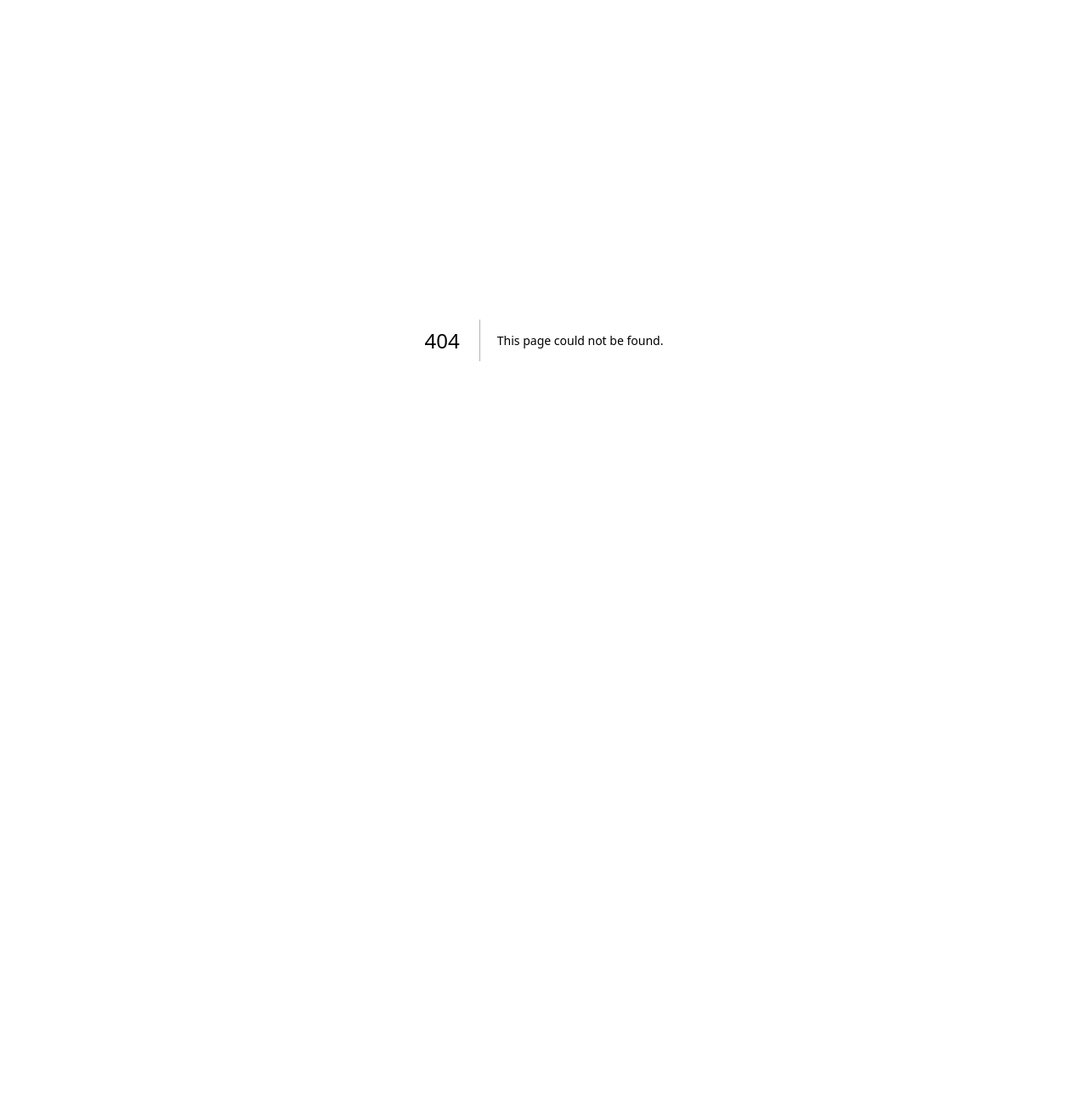
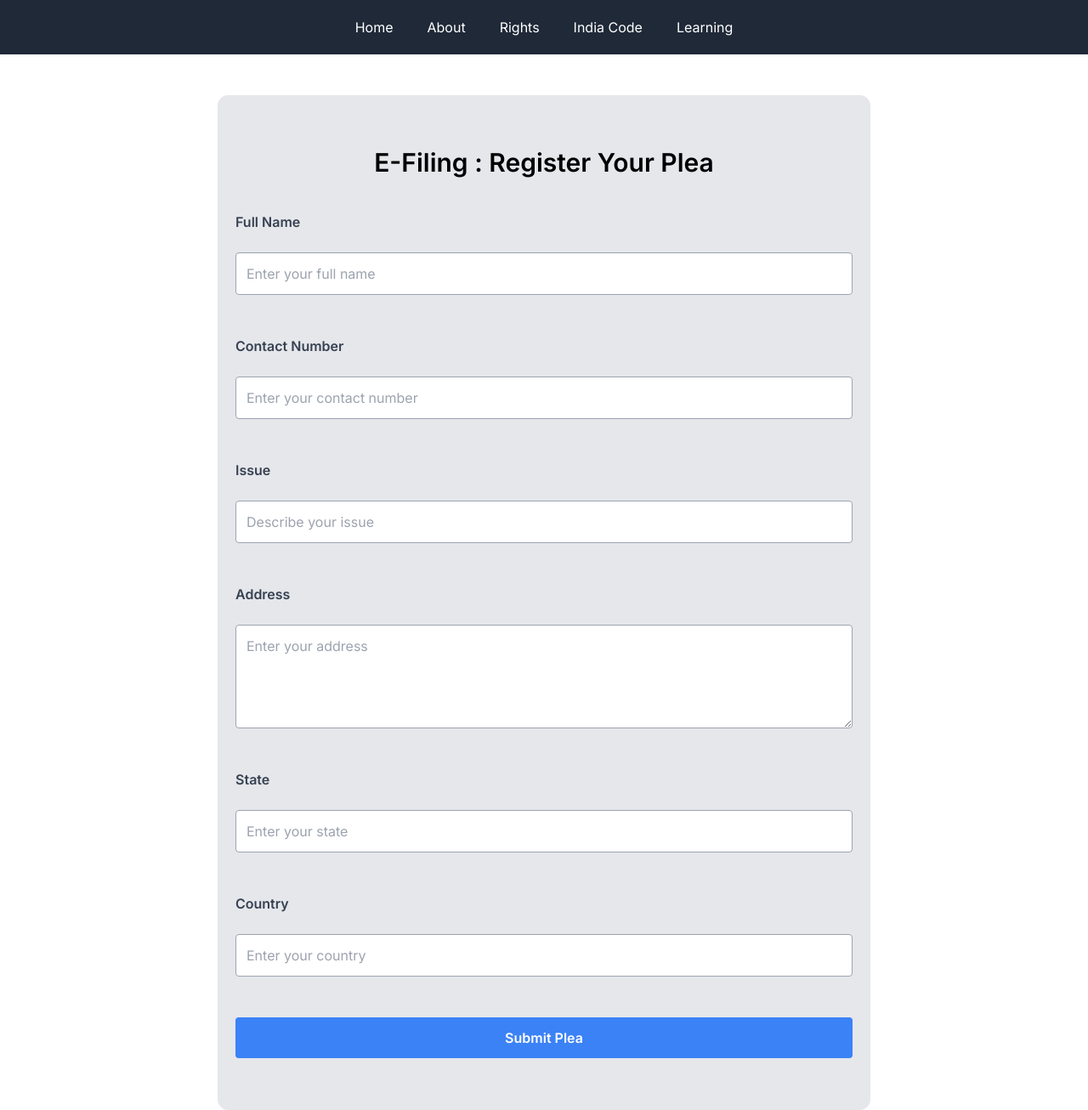
Before and after one commit to krishnas005/CodeZephyr, a Next.js app: page /services/e-filing in a window 1280 px wide. Before the commit this address had no page. Shown: the whole page at 85% size. Before the commit the page ends 800 px from the top, so only its background shows below. Built offline with nearby package versions, Linux system fonts and the light colour scheme.

Commit message:
new-commit

```diff
--- a/src/app/about/page.tsx
+++ b/src/app/about/page.tsx
@@ -12,22 +12,23 @@ const AboutPage = () => {
     <Logobar />
     <Navbar />
     <div className="container mx-auto mt-10 p-5">
+      <div className="text-center text-3xl font-semibold"><h1>About Ministry of Law & Justice</h1></div>
       <div>
-      <div className="flex flex-col md:flex-row items-center justify-center">
-        <div className="md:w-1/2 p-5 ml-0 lg:ml-10 md:ml-10">
+      <div className="flex flex-col md:flex-row items-center justify-center mt-6">
+        <div className="md:w-1/2 p-5 ml-0 lg:ml-16 md:ml-16">
           <p className="text-gray-700 mt-4">
             Ministry of law and Justice is the oldest limb of the Government of India dating back to 1833 when the Charter Act 1833 encated by the British Parliament. The said Act vested for the first time legislative power in a single authority, namely the Governor General in Council. With the passing of the India Independence Act 1947 India became a Dominion and the Dominion Legislature made laws from 1947 to 1949 under the provisions of section 100 of the Government of India Act 1935 as adapted by the India (Provisional Constitution) Order 1947. Under the Constitution of India which came into force on the 26th January 1950 the legislative power is vested in Parliament.
           </p>
         </div>
         <div className="md:w-1/2 p-5 flex justify-center">
           <div className="">
-            <Image src={img} alt="Image" width={320} height={180} className="rounded-lg" />
+            <Image src={img} alt="Image" width={350} height={180} className="rounded-lg" />
           </div>
         </div>
       </div>
       </div>
 
-      <div className="flex flex-col md:flex-row items-center justify-center mt-14">
+      <div className="flex flex-col md:flex-row items-center justify-center mt-14 mb-10">
       <div className="md:w-1/2 p-5 flex justify-center ml-6">
           <div className="">
             <Image src={image} alt="Image" width={320} height={180} className="rounded-lg mt-2" />
--- a/src/app/feedback/page.tsx
+++ b/src/app/feedback/page.tsx
@@ -22,9 +22,7 @@ const FeedbackForm = () => {
 
   const handleSubmit = (event) => {
     event.preventDefault();
-    // Add your feedback submission logic here
     console.log('Feedback submitted:', { name, email, feedback });
-    // Reset the form after submission
     setName('');
     setEmail('');
     setFeedback('');
@@ -33,7 +31,7 @@ const FeedbackForm = () => {
   return (
     <main>
         <Navbar />
-        <div className="max-w-md mx-auto p-6 bg-white my-10 rounded-lg shadow-lg mt-12">
+        <div className="max-w-md mx-auto p-6 my-10 rounded-lg shadow-lg mt-12 bg-gray-200">
       <h1 className="text-2xl font-bold mb-4 text-center">Provide Feedback</h1>
       <form onSubmit={handleSubmit}>
         <div className="mb-4">
--- a/src/app/page.tsx
+++ b/src/app/page.tsx
@@ -1,47 +1,44 @@
-import emblem from "@/assets/emblem.webp";
-import Image from "next/image";
+import React from 'react';
+import logoLeft from '@/assets/supreme-court.webp';
+import logoRight from '@/assets/supreme-court.webp';
+import constitution from '@/assets/Constitution.webp';
+import topLogo from '@/assets/mainlogo.png';
+import Image from 'next/image';
 import Link from 'next/link';
-import Constitution from '@/assets/Constitution.webp';
-import AdditionalImage1 from '@/assets/supreme-court.webp';
-import AdditionalImage2 from '@/assets/supreme-court.webp';
 
-export default function Home() {
+const CenterImagePage = () => {
   return (
-    <main className="min-h-screen flex flex-col items-center justify-center">
-      <div className="mb-6">
+    <div className="flex flex-col  items-center justify-center ">
+      <div className="flex items-center justify-center w-full mb-10">
         <Image
-          src={emblem}
-          alt="Logo"
-          width={60}
-          height={80}
-          className="object-contain"
+        src={topLogo}
+        alt="topLogo"
+        width={300}
+        height={120}
+        className="mt-8"
         />
       </div>
-      <div className="flex items-center my-14">
+      <div className="flex gap-20 justify-center ">
+        {/* <img src={logoLeft} alt="Left Logo" className="w-16 h-16 mr-8" /> */}
+        <div>
+          <div className='border rounded-full bg-green-500 w-24 h-24 mr-8 mt-44'></div>
+          <Link href={'/home-page'}>Main Website</Link>
+          </div>
         <Image
-          src={Constitution}
-          alt="Constitution Image"
-          width={400}
-          height={400}
-          className="object-cover"
+        src={constitution}
+        alt="constitution"
+        className=""
+        width={400}
+        height={1200}
         />
-        <Link  href={'/home-page'}  className="ml-6 flex flex-col">
-          <Image
-            src={AdditionalImage1}
-            alt="Image 1"
-            width={350}
-            height={600}
-            className="object-cover mb-12"
-          />
-          <Image
-            src={AdditionalImage2}
-            alt="Image 2"
-            width={350}
-            height={600}
-            className="object-cover"
-          />
-        </Link>
+        <div>
+        <div className='border rounded-full bg-green-500 w-24 h-24 ml-10 mt-44'></div>
+        <Link href={'/learning'} className='ml-14'>Learning</Link>
+        </div>
+        {/* <img src={logoRight} alt="Right Logo" className="w-16 h-16 ml-8" /> */}
       </div>
-    </main>
+    </div>
   );
-}
+};
+
+export default CenterImagePage;
--- a/src/app/services/e-billing/page.tsx
+++ /dev/null
@@ -1,13 +0,0 @@
-import React from 'react';
-import Navbar from '@/components/Navbars';
-
-const page = () => {
-  return (
-    <div>
-      <Navbar />
-      e-billing
-    </div>
-  )
-}
-
-export default page
--- /dev/null
+++ b/src/app/services/e-filing/page.tsx
@@ -0,0 +1,108 @@
+"use client"
+
+import React from 'react';
+import Navbar from '@/components/Navbars';
+
+const EFilingForm = () => {
+  const handleSubmit = (e) => {
+    e.preventDefault();
+    // Handle form submission logic here
+  };
+
+  return (
+    <main>
+      <Navbar/>
+      <div className="flex flex-col items-center justify-center min-h-screen mt-12">
+      <div className="bg-gray-200 py-10 max-w-3xl w-full mx-auto border rounded-xl">
+        <div className="container mx-auto p-5">
+          <h1 className="text-3xl font-semibold mb-10 text-center">
+            E-Filing : Register Your Plea
+          </h1>
+          <form onSubmit={handleSubmit} className="grid grid-cols-1 gap-6">
+            <div className="grid grid-cols-1 gap-6 mb-6">
+              <label htmlFor="fullName" className="block font-semibold text-gray-700">
+                Full Name
+              </label>
+              <input
+                type="text"
+                id="fullName"
+                name="fullName"
+                placeholder="Enter your full name"
+                className="w-full p-3 rounded border border-gray-400"
+              />
+            </div>
+            <div className="grid grid-cols-1 gap-6 mb-6">
+              <label htmlFor="contactNumber" className="block font-semibold text-gray-700">
+                Contact Number
+              </label>
+              <input
+                type="tel"
+                id="contactNumber"
+                name="contactNumber"
+                placeholder="Enter your contact number"
+                className="w-full p-3 rounded border border-gray-400"
+              />
+            </div>
+            <div className="grid grid-cols-1 gap-6 mb-6">
+              <label htmlFor="issue" className="block font-semibold text-gray-700">
+                Issue
+              </label>
+              <input
+                type="text"
+                id="issue"
+                name="issue"
+                placeholder="Describe your issue"
+                className="w-full p-3 rounded border border-gray-400"
+              />
+            </div>
+            <div className="grid grid-cols-1 gap-6 mb-6">
+              <label htmlFor="address" className="block font-semibold text-gray-700">
+                Address
+              </label>
+              <textarea
+                id="address"
+                name="address"
+                placeholder="Enter your address"
+                className="w-full p-3 rounded border border-gray-400"
+                rows="4"
+              ></textarea>
+            </div>
+            <div className="grid grid-cols-1 gap-6 mb-6">
+              <label htmlFor="state" className="block font-semibold text-gray-700">
+                State
+              </label>
+              <input
+                type="text"
+                id="state"
+                name="state"
+                placeholder="Enter your state"
+                className="w-full p-3 rounded border border-gray-400"
+              />
+            </div>
+            <div className="grid grid-cols-1 gap-6 mb-6">
+              <label htmlFor="country" className="block font-semibold text-gray-700">
+                Country
+              </label>
+              <input
+                type="text"
+                id="country"
+                name="country"
+                placeholder="Enter your country"
+                className="w-full p-3 rounded border border-gray-400"
+              />
+            </div>
+            <button
+              type="submit"
+              className="bg-blue-500 text-white px-6 py-3 rounded font-semibold hover:bg-blue-600"
+            >
+              Submit Plea
+            </button>
+          </form>
+        </div>
+      </div>
+    </div>
+    </main>
+  );
+};
+
+export default EFilingForm;
--- a/src/components/Firms.tsx
+++ b/src/components/Firms.tsx
@@ -4,22 +4,22 @@ import Link from 'next/link';
 const Firms = () => {
   return (
     <main>
-      <div className="container mx-auto p-6 max-w-4xl bg-gray-100 rounded-lg shadow-lg">
+      <div className="container mx-auto p-6 max-w-4xl bg-gray-100 rounded-lg shadow-lg mb-12">
         <div className="p-10">
         <h1 className="text-2xl font-bold mb-4 text-center">
           Attorneys with you, every step of the way
         </h1>
-        <p className="text-lg text-gray-800 text-center">
+        <p className="text-md text-gray-800 text-center">
           We believe in not only providing information but also facilitating access to justice for our users. To achieve this goal, we have established valuable collaborations with esteemed legal firms and professionals.
         </p>
         <div className="flex mt-4 gap-6 justify-center">
-          <div className="border-black rounded-lg border-2 p-1 mx-2">
+          <div className="border-black rounded-lg border-2 p-1 mx-2 hover:bg-white">
             <Link href={'#'}>Get legal help</Link>
           </div>
-          <div className="underline p-1 mx-2">
+          <div className="transition duration-300 hover:underline p-1 mx-2">
             <Link href={'#'}>Attorney directory</Link>
           </div>
-          <div className="underline p-1 mx-2">
+          <div className=" transition duration-300 hover:underline p-1 mx-2">
             <Link href={'#'}>Schedule a call</Link>
           </div>
         </div>
--- a/src/components/Navbars.tsx
+++ b/src/components/Navbars.tsx
@@ -21,7 +21,7 @@ const Navbar = () => {
       <Head>
         <title>Home Page</title>
       </Head>
-      <nav className="bg-gray-800 p-4 py-6">
+      <nav className="bg-gray-800 p-4 py-5">
         <div className="container mx-auto flex justify-between items-center">
           <div className="md:hidden">
             <button
@@ -54,10 +54,16 @@ const Navbar = () => {
             </button>
           </div>
           <div className="hidden md:flex flex-grow gap-6 justify-center space-x-4">
-            <Link href="/home-page" className="text-white">
+            <Link
+              href="/home-page"
+              className="text-white transition duration-300 hover:text-gray-400"
+            >
               Home
             </Link>
-            <Link href="/about" className="text-white">
+            <Link
+              href="/about"
+              className="text-white transition duration-300 hover:text-gray-400"
+            >
               About
             </Link>
             {/* <Link href="/contact" className="text-white">
@@ -66,8 +72,8 @@ const Navbar = () => {
             <div className="group relative">
               <a
                 href="#"
-                className={`text-white group-hover:text-gray-300 ${
-                  activeDropdown === 1 ? 'text-gray-300' : ''
+                className={`text-white group-hover:text-gray-400 transition duration-300 ${
+                  activeDropdown === 1 ? 'text-gray-400' : ''
                 }`}
                 onClick={() => toggleDropdown(1)}
               >
@@ -78,21 +84,24 @@ const Navbar = () => {
                   activeDropdown === 1 ? 'block' : 'hidden'
                 }`}
               >
-                <Link href="/rights/legal" className="block px-4 py-2">
+                <Link
+                  href="/rights/legal"
+                  className="block px-4 py-2 transition duration-300 hover:bg-gray-700"
+                >
                   Legal Rights
                 </Link>
-                <Link href="/rights/natural" className="block px-4 py-2">
+                <Link href="/rights/natural" className="block px-4 py-2 transition duration-300 hover:bg-gray-700">
                   Natural Rights
                 </Link>
-                <Link href="/rights/moral" className="block px-4 py-2">
+                <Link href="/rights/moral" className="block px-4 py-2 transition duration-300 hover:bg-gray-700">
                   Moral Rights
                 </Link>
-                <Link href="/rights/fundamental" className="block px-4 py-2">
+                <Link href="/rights/fundamental" className="block px-4 py-2 transition duration-300 hover:bg-gray-700">
                   Fundamental Rights
                 </Link>
               </div>
             </div>
-            <Link href="https://www.indiacode.nic.in/" className="text-white">
+            <Link href="https://www.indiacode.nic.in/" className="text-white transition duration-300 hover:text-gray-400">
               India Code
             </Link>
             {/* <div className="group relative">
@@ -121,22 +130,23 @@ const Navbar = () => {
                 </Link>
               </div>
             </div> */}
-            <Link href="/learning" className="text-white">
+            <Link href="/learning" className="text-white transition duration-300 hover:text-gray-400">
               Learning
             </Link>
           </div>
         </div>
-        <div
-          className={`md:hidden ${isSideNavbarOpen ? 'block' : 'hidden'}`}
-        >
+        <div className={`md:hidden ${isSideNavbarOpen ? 'block' : 'hidden'}`}>
           <div className="flex flex-col mt-4">
-            <Link href="/home-page" className="text-white py-2 px-4">
+            <Link
+              href="/home-page"
+              className="text-white py-2 px-4 transition duration-300 hover:bg-gray-700"
+            >
               Home
             </Link>
             <div className="group relative">
               <a
                 href="#"
-                className={`text-white py-2 px-4 group-hover:text-gray-300 ${
+                className={`text-white py-2 px-4 group-hover:text-gray-300 transition duration-300 ${
                   activeDropdown === 3 ? 'text-gray-300' : ''
                 }`}
                 onClick={() => toggleDropdown(3)}
@@ -148,21 +158,24 @@ const Navbar = () => {
                   activeDropdown === 3 ? 'block' : 'hidden'
                 }`}
               >
-                <Link href="/rights/legal" className="block px-4 py-2">
+                <Link
+                  href="/rights/legal"
+                  className="block px-4 py-2 transition duration-300 hover:bg-gray-700"
+                >
                   Legal
                 </Link>
-                <Link href="/rights/natural" className="block px-4 py-2">
+                <Link href="/rights/natural" className="block px-4 py-2 transition duration-300 hover:bg-gray-700">
                   Natural
                 </Link>
-                <Link href="/rights/moral" className="block px-4 py-2">
+                <Link href="/rights/moral" className="block px-4 py-2 transition duration-300 hover:bg-gray-700">
                   Moral
                 </Link>
-                <Link href="/rights/fundamental" className="block px-4 py-2">
+                <Link href="/rights/fundamental" className="block px-4 py-2 transition duration-300 hover:bg-gray-700">
                   Fundamental
                 </Link>
               </div>
             </div>
-            <a href="https://www.indiacode.nic.in/" className="text-white py-2 px-4">
+            <a href="https://www.indiacode.nic.in/" className="text-white py-2 px-4 transition duration-300 hover:bg-gray-700">
               India Code
             </a>
 
--- a/src/components/Topbar.tsx
+++ b/src/components/Topbar.tsx
@@ -20,8 +20,8 @@ export default function Topbar() {
         <h1 className=""> | </h1>
         <h1 className="">Ministry of Law & Justice</h1>
         </div>
-        <div className="flex ml-auto text-xs mt-1                       ">
-            <h3>SKIP TO MAIN CONTENT</h3>
+        <div className="flex ml-auto text-xs mt-1 p-1                       ">
+            <Link href={'#'}>SKIP TO MAIN CONTENT</Link>
         </div>
         </div>
         </>
```
Also changed, not shown: src/components/Services.tsx (+15 -17 lines), src/assets/building.jpg (added), src/assets/parliament.webp (added).
